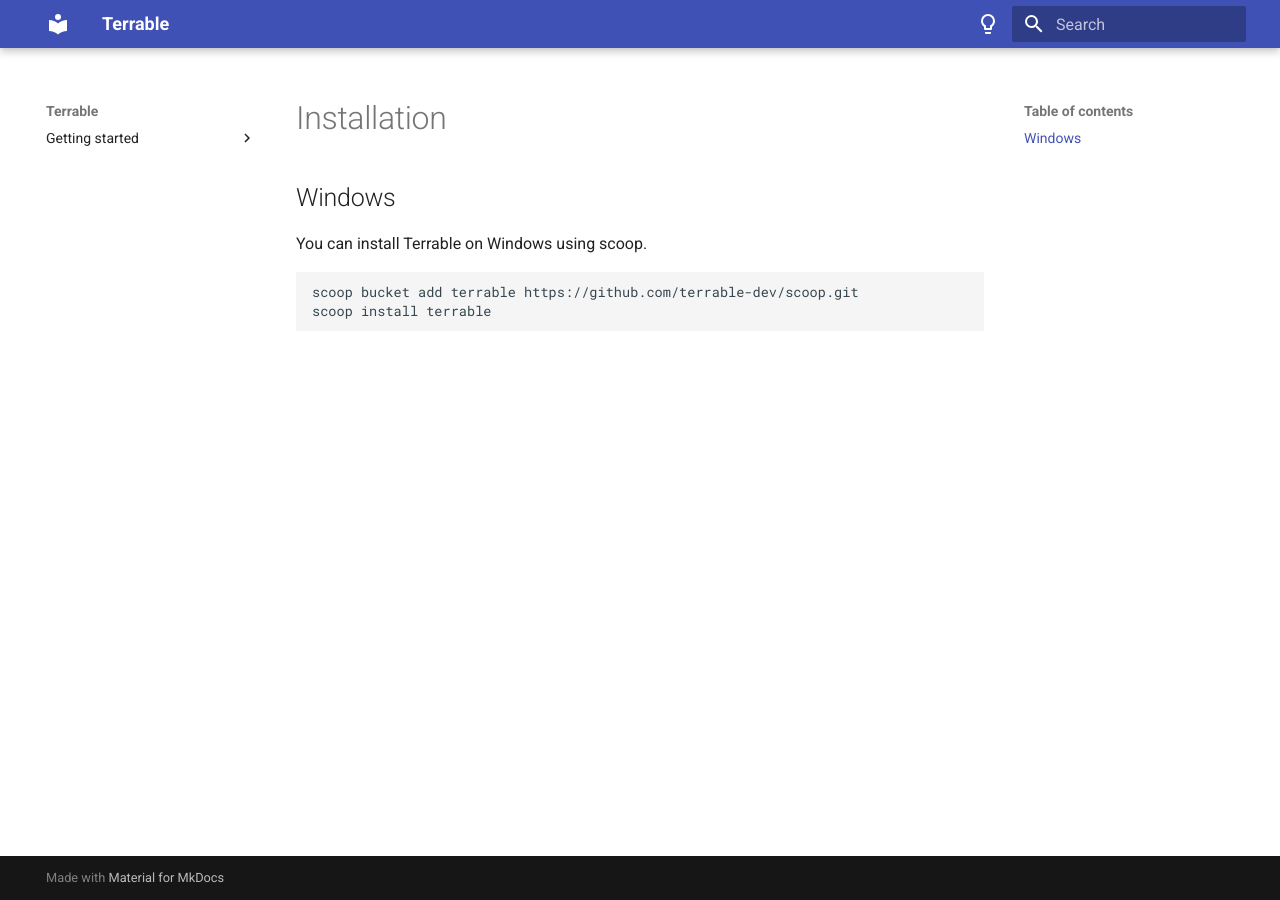
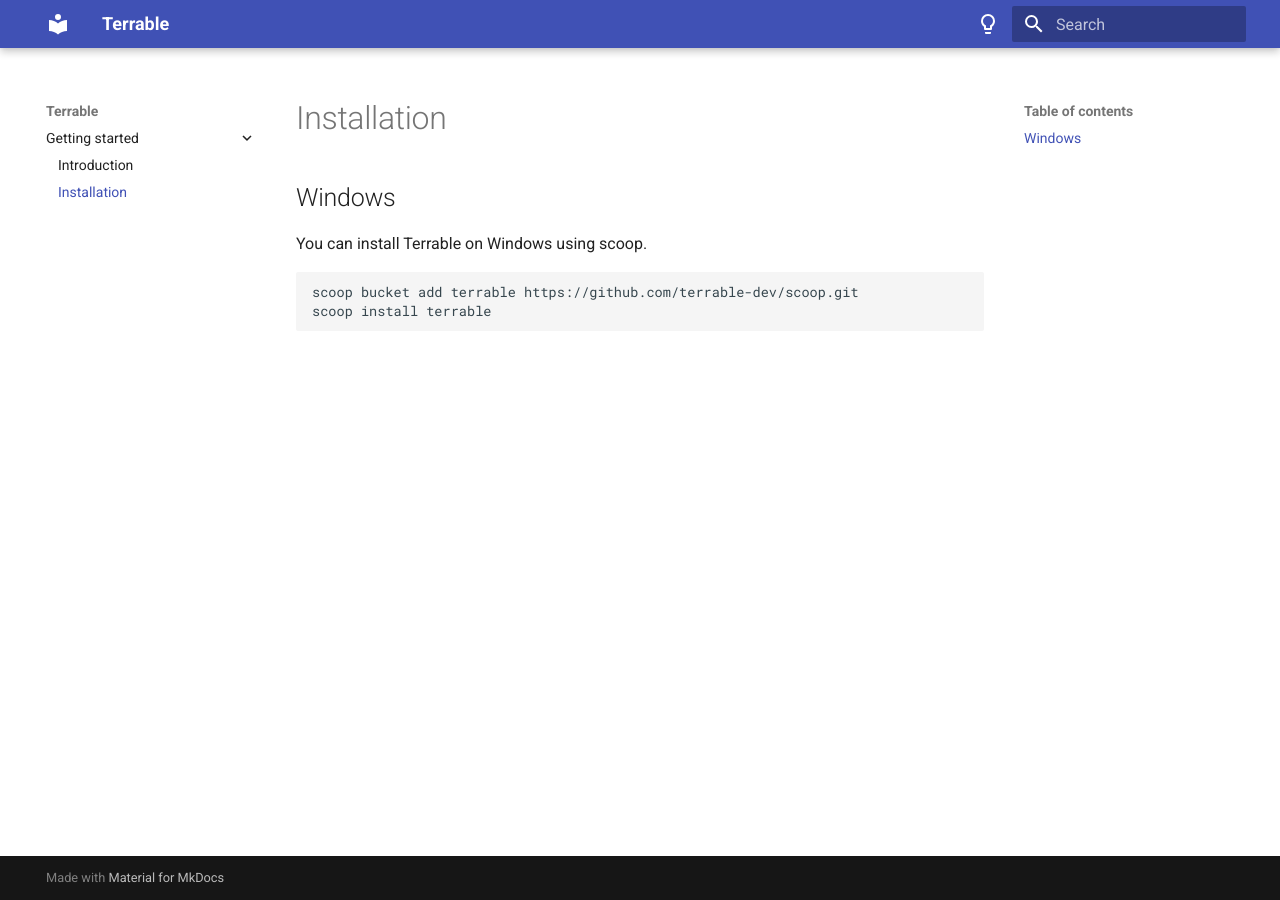
Before and after one commit to terrable-dev/documentation, an MkDocs documentation site: the page built from docs/installation.md, in a window 1280 px wide. Built offline with MkDocs 1.6.1 and Material for MkDocs 9.7.7, drawn with Linux system fonts in a browser that asks for light colours; some of the changed lines change nothing that is shown.

Commit message:
Move files

```diff
--- a/mkdocs.yml
+++ b/mkdocs.yml
@@ -20,5 +20,5 @@
 
 nav:
   - Getting started:
-    - /getting-started/introduction.md
-    - /getting-started/installation.md
+    - introduction.md
+    - installation.md
```
Also changed, not shown: docs/installation.md (renamed from docs/getting-started/installation.md), docs/introduction.md (renamed from docs/getting-started/introduction.md).
